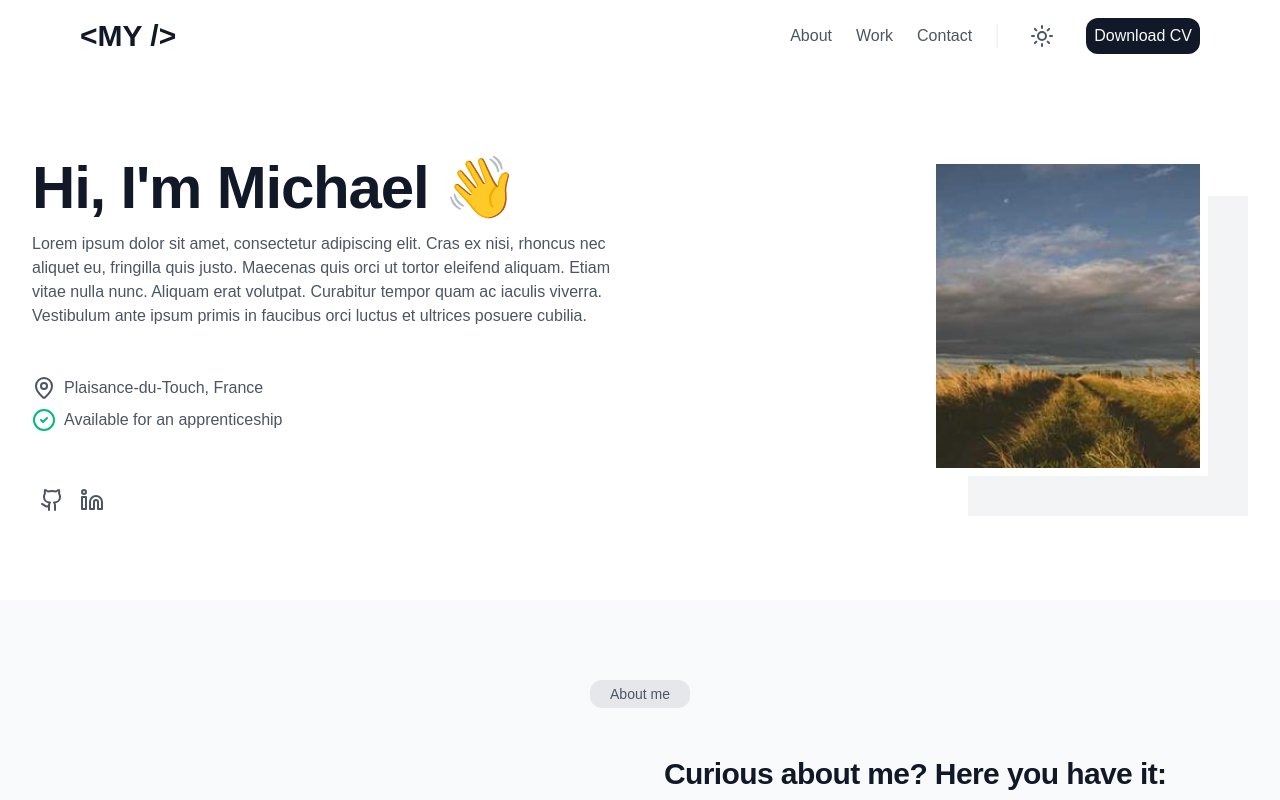
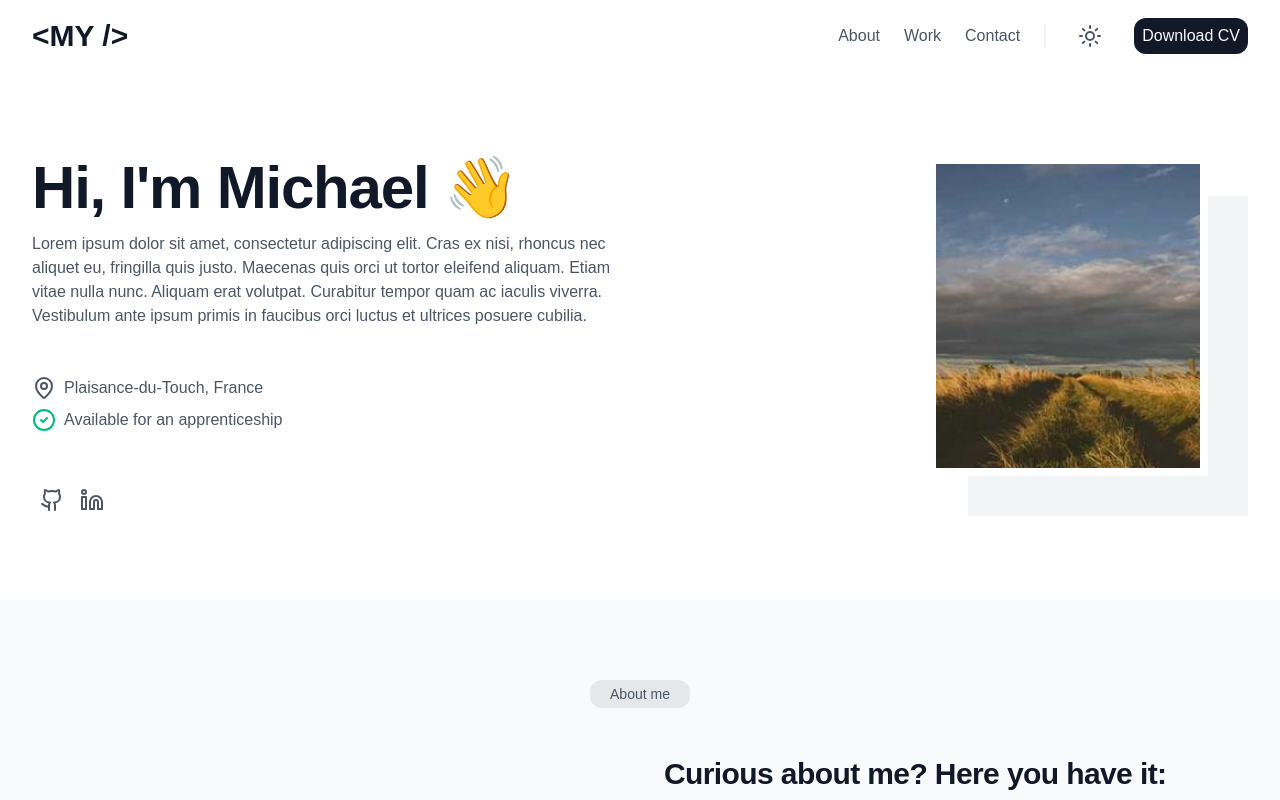
Before and after one commit to mikyvars/michaelyvars-com, a Next.js app: page / in a window 1280 px wide. Shown: the top 800 px of the page. Built offline with nearby package versions, Linux system fonts and the light colour scheme.

Commit message:
style: improve header responsive

```diff
--- a/app/page.tsx
+++ b/app/page.tsx
@@ -1,4 +1,4 @@
-import Header from "./components/header";
+import Header from "./sections/header";
 import Hero from "./sections/hero";
 import About from "./sections/about";
 import Footer from "./sections/footer";
--- a/app/components/header.tsx
+++ b/app/sections/header.tsx
@@ -2,8 +2,8 @@
 
 import { Menu, X } from "lucide-react";
 import { useState } from "react";
-import Navigation from "./navigation";
-import NavigationMobile from "./navigation-mobile";
+import Navigation from "../components/navigation";
+import NavigationMobile from "../components/navigation-mobile";
 
 const Header = () => {
   const [isOpen, setIsOpen] = useState(false);
@@ -14,7 +14,7 @@ const Header = () => {
 
   return (
     <header className="flex w-screen flex-col md:flex-row">
-      <div className="bg-gray-default flex w-full items-center justify-between p-4 md:px-20">
+      <div className="bg-gray-default mx-auto flex w-full max-w-7xl items-center justify-between px-4 py-4 md:px-8">
         <p className="text-3xl font-bold text-gray-900">{"<MY />"}</p>
         <div onClick={handleClick} className="md:hidden">
           {isOpen ? <X /> : <Menu />}
@@ -23,7 +23,6 @@ const Header = () => {
           <Navigation />
         </div>
       </div>
-
       <div className="block md:hidden">{isOpen && <NavigationMobile />}</div>
     </header>
   );
```
